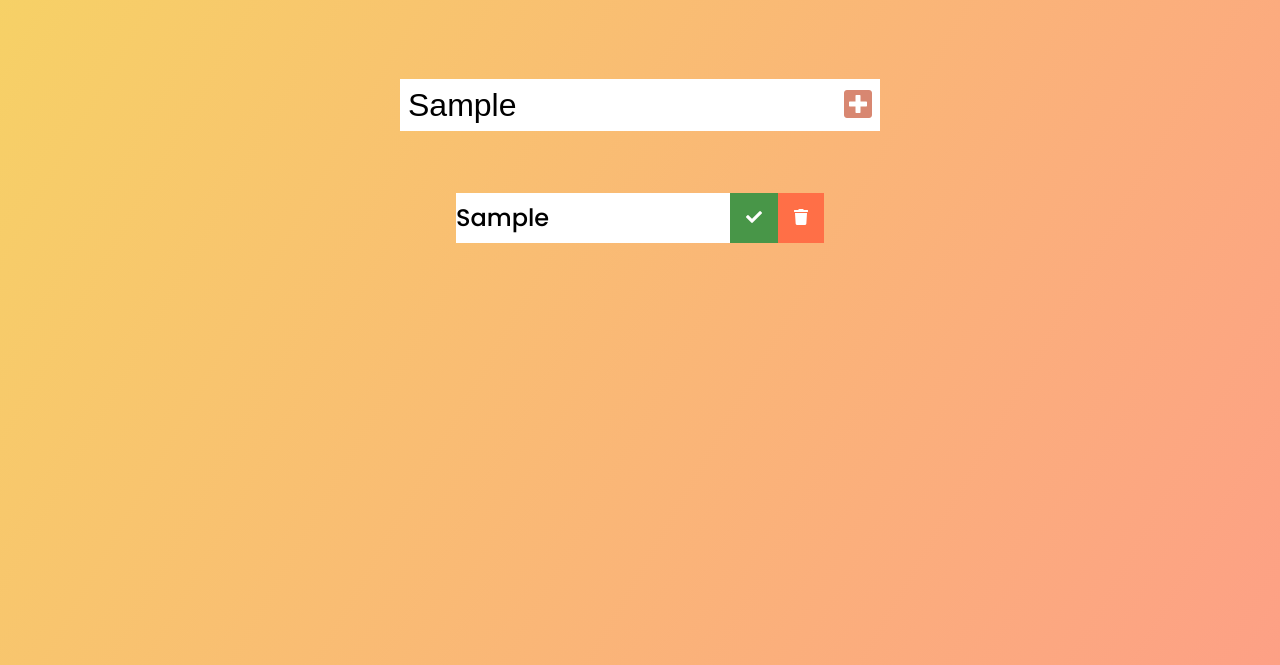
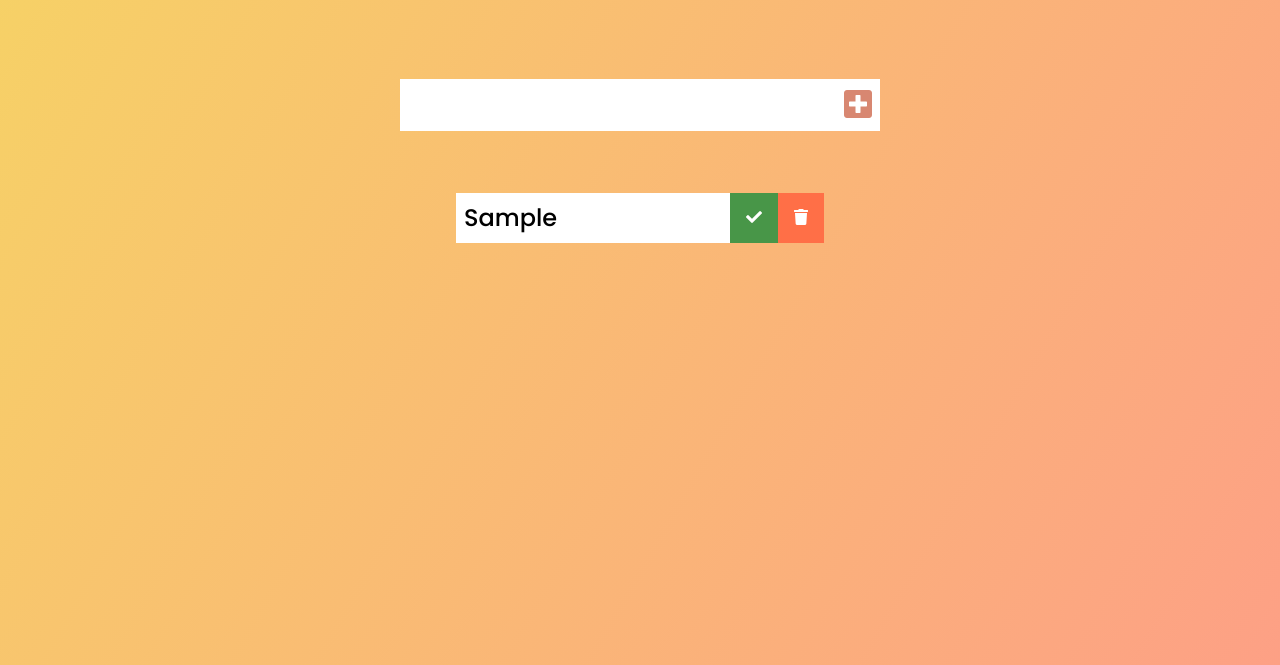
Before and after one commit to Jahanban/js-todo, a plain HTML site: page index.html in a window 1280 px wide. Both pictures are taken after typing "Sample" into the empty fields and a click on the button 858 px from the left and 239 px from the top of the page. Shown: the part 135-800 px from the top of the page. Drawn offline with Linux system fonts and the light colour scheme.

Commit message:
creating the delete and check function

```diff
--- a/app.js
+++ b/app.js
@@ -5,6 +5,7 @@ const todoList = document.querySelector('.todo-list');
 
 //Event Listeners
 todoButton.addEventListener('click', addTodo);
+todoList.addEventListener('click', deleteCheck);
 
 //Functions
 function addTodo(event) {
@@ -30,5 +31,7 @@ function addTodo(event) {
     todoDiv.appendChild(trashButton);
     //Append to  do list
     todoList.appendChild(todoDiv);
+    //Clear todo input value
+    todoInput.value = "";
 
 }
--- a/style.css
+++ b/style.css
@@ -99,3 +99,7 @@ form button:hover {
 .complete-btn {
     background: rgb(72, 150, 72);
 }
+
+.todo-item {
+    padding: 0rem 0.5rem;
+}
```
